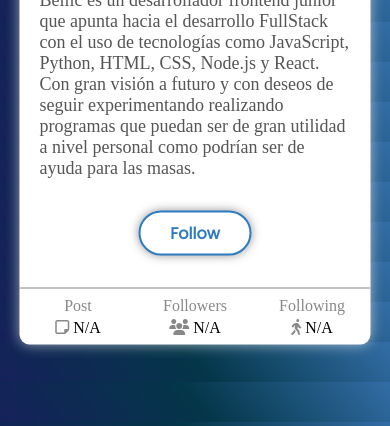
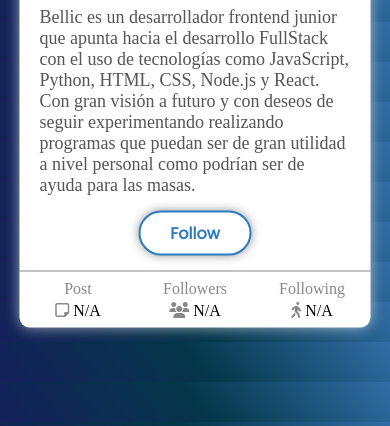
Before and after one commit to SrBellic/User-Card, a website: page index.html in a window 390 px wide. Shown: the part 418-844 px from the top of the page. Drawn offline with Linux system fonts and the light colour scheme; files that its build step writes are made by us from their sources; a web font is replaced by a local one.

Commit message:
Update index.css

```diff
--- a/src/index.css
+++ b/src/index.css
@@ -177,4 +177,9 @@ header > .profile-container {
   section {
     max-width: 90%;
   }
+
+  .btn-follow {
+    margin-top: 15px;
+    margin-bottom: 15px;
+  }
 }
```
